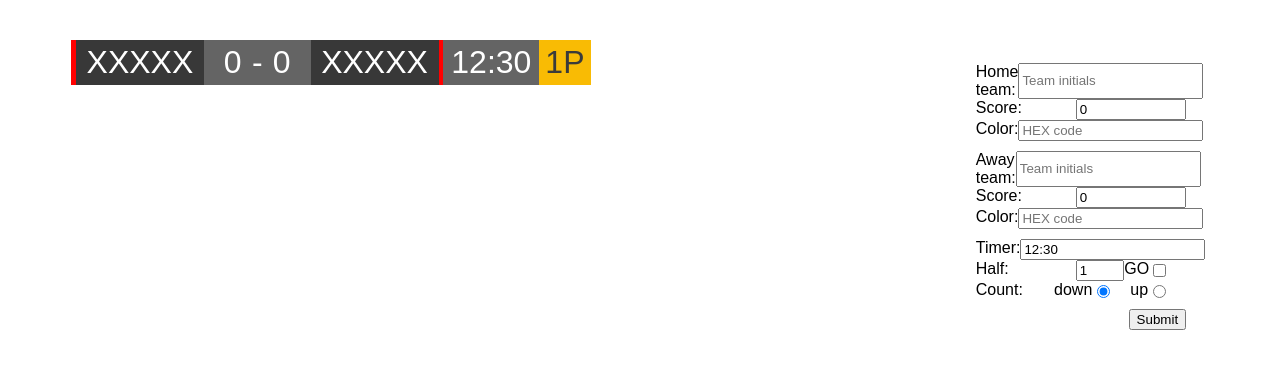
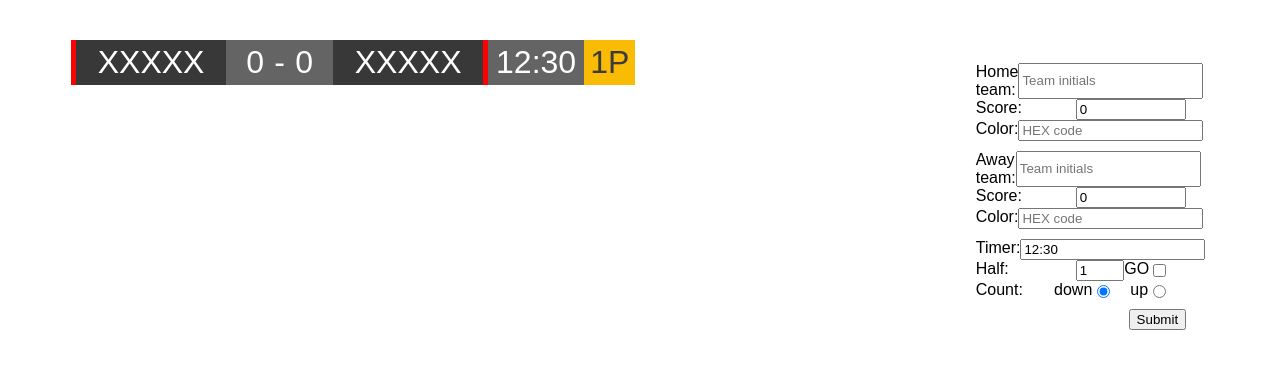
Before and after one commit to Touratica/html-scoreboard, a website built with webpack: page public/index.html in a window 1280 px wide. Built offline with nearby package versions, Linux system fonts and the light colour scheme.

Commit message:
fix: increase team acronym width (#93)

```diff
--- a/src/style.scss
+++ b/src/style.scss
@@ -37,7 +37,7 @@ body {
 
 .team {
   background: rgba($COLOR, 0.9);
-  width: $FONT-SIZE * 4;
+  width: $FONT-SIZE * 4.7;
 }
 
 #score,
```
